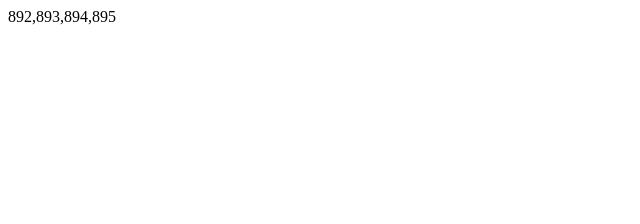
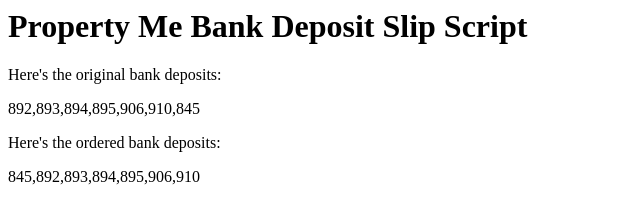
Before and after one commit to kwabee/propertyme-bankdepositscript, a plain HTML site: page index.html in a window 1280 px wide. Shown: the whole page, without its empty margins (0-640 px from the left). Drawn offline with Linux system fonts and the light colour scheme.

Commit message:
All done!

```diff
--- a/index.html
+++ b/index.html
@@ -1,15 +1,37 @@
+<!--
+Date : May 1 2020
+Author : Khoa Bui
+Notes : Completed coding up the requirements (receive bank deposit numbers, sort and output)
+-->
 <html>
 <head>
 <title>Property Me Bank Deposit Slip Script</title>
 </head>
 <body>
 
-    <p id="demo"></p>
+    <h1>Property Me Bank Deposit Slip Script</h1>
+    <p>Here's the original bank deposits: </p>
+    <p id="OriginalBankDeposits"></p>
+
+    <p>Here's the ordered bank deposits: </p>
+    <p id="OrderedBankDeposits"></p>
 
     <script>
-        var receiptnumbers = ["892", "893", "894", "895"];
 
-        document.getElementById("demo").innerHTML = receiptnumbers + "<br>";
+        // Pass the bank deposit reciepts into an array
+        var receiptnumbers = [892, 893, 894, 895, 906, 910, 845];
+
+        // Simply print out the array
+        document.getElementById("OriginalBankDeposits").innerHTML = receiptnumbers + "<br>";
+
+        // Order the array from lowest to highest and store it into a variable
+        receiptnumbers.sort(function(a, b){
+            return a - b;
+        });
+
+        // Output the variable (sorted array)
+        document.getElementById("OrderedBankDeposits").innerHTML = receiptnumbers + "<br>";
+
     </script>
 
 </body>
```
